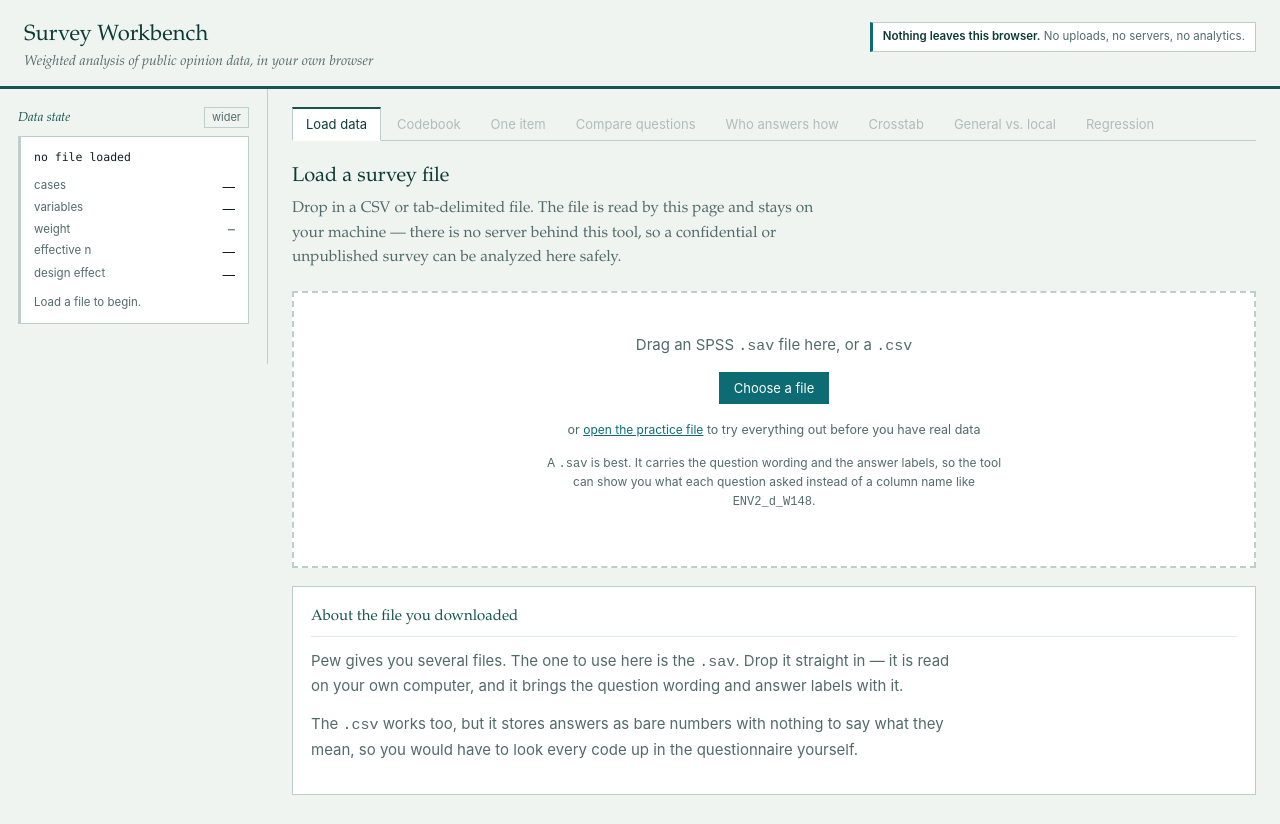
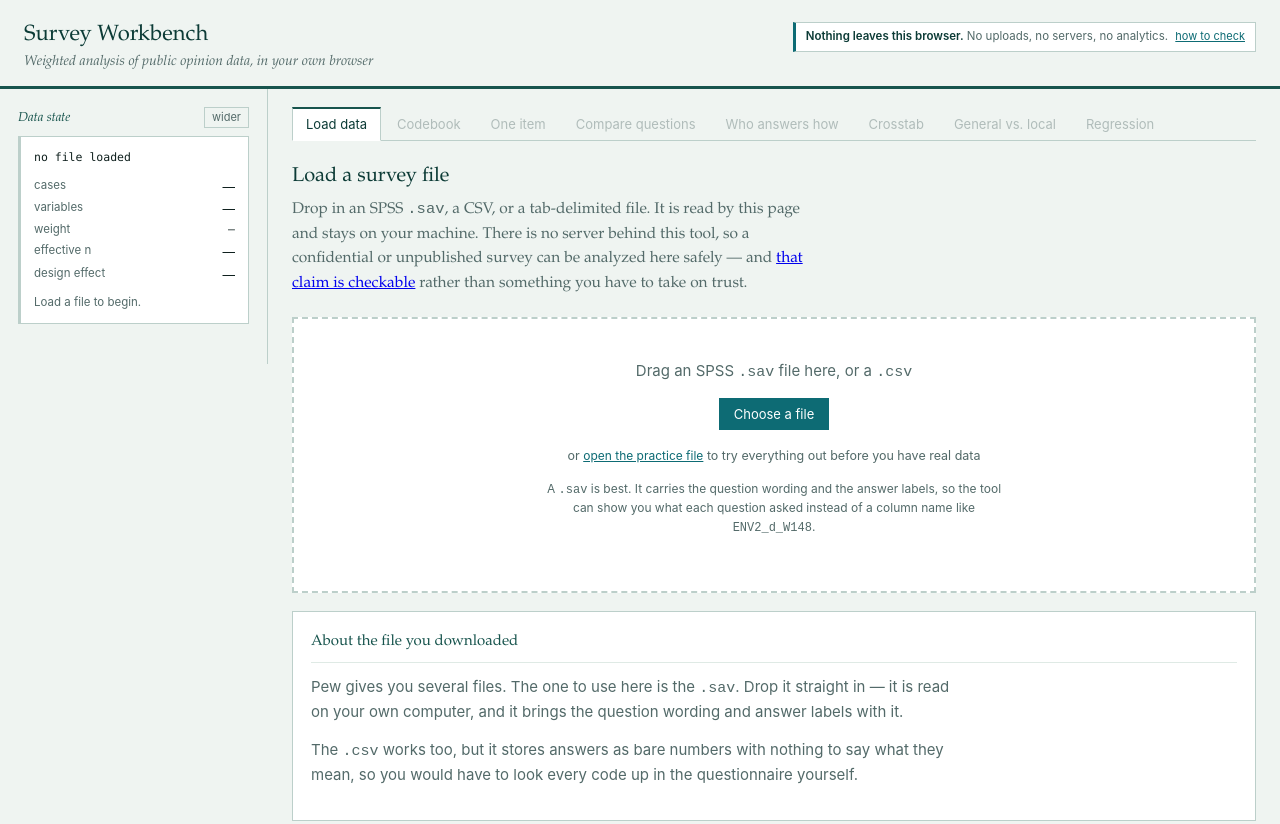
Before and after one commit to hbedle-subsurface/elsa_stats, a plain HTML site: page index.html in a window 1280 px wide. Shown: the top 824 px of the page. Drawn offline with Linux system fonts and the light colour scheme.

Commit message:
Add files via upload

```diff
--- a/css/style.css
+++ b/css/style.css
@@ -897,3 +897,5 @@ details.tool-details > summary:hover { color: var(--teal-hover); }
 }
 .model-fitline b { color: var(--ink); font-weight: 600; }
 td.moe.is-sig { color: var(--ink); font-weight: 600; }
+
+.offline-badge a { color: var(--teal); font-size: 11px; margin-left: 4px; }
--- a/index.html
+++ b/index.html
@@ -16,6 +16,7 @@
   </div>
   <div class="offline-badge">
     <b>Nothing leaves this browser.</b> No uploads, no servers, no analytics.
+    <a href="docs/PRIVACY.md">how to check</a>
   </div>
 </header>
 
@@ -68,9 +69,11 @@
     <section class="panel" role="tabpanel" id="panel-load" aria-labelledby="tab-load">
       <h2>Load a survey file</h2>
       <p class="lede">
-        Drop in a CSV or tab-delimited file. The file is read by this page and
-        stays on your machine &mdash; there is no server behind this tool, so a
-        confidential or unpublished survey can be analyzed here safely.
+        Drop in an SPSS <code>.sav</code>, a CSV, or a tab-delimited file. It is
+        read by this page and stays on your machine. There is no server behind
+        this tool, so a confidential or unpublished survey can be analyzed here
+        safely &mdash; and <a href="docs/PRIVACY.md">that claim is checkable</a>
+        rather than something you have to take on trust.
       </p>
 
       <div class="dropzone" id="dropzone">
```
Also changed, not shown: 2 other files.
